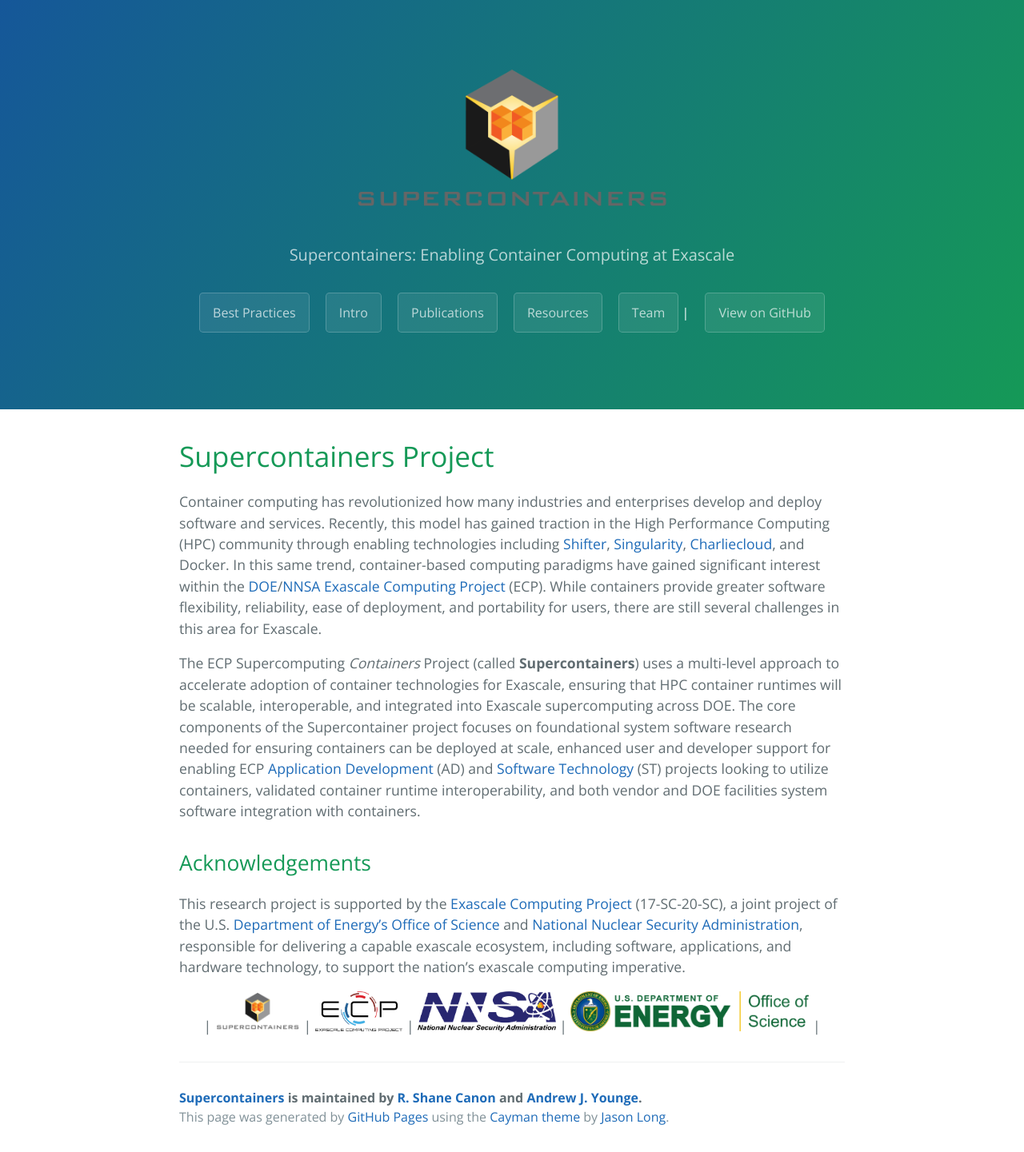
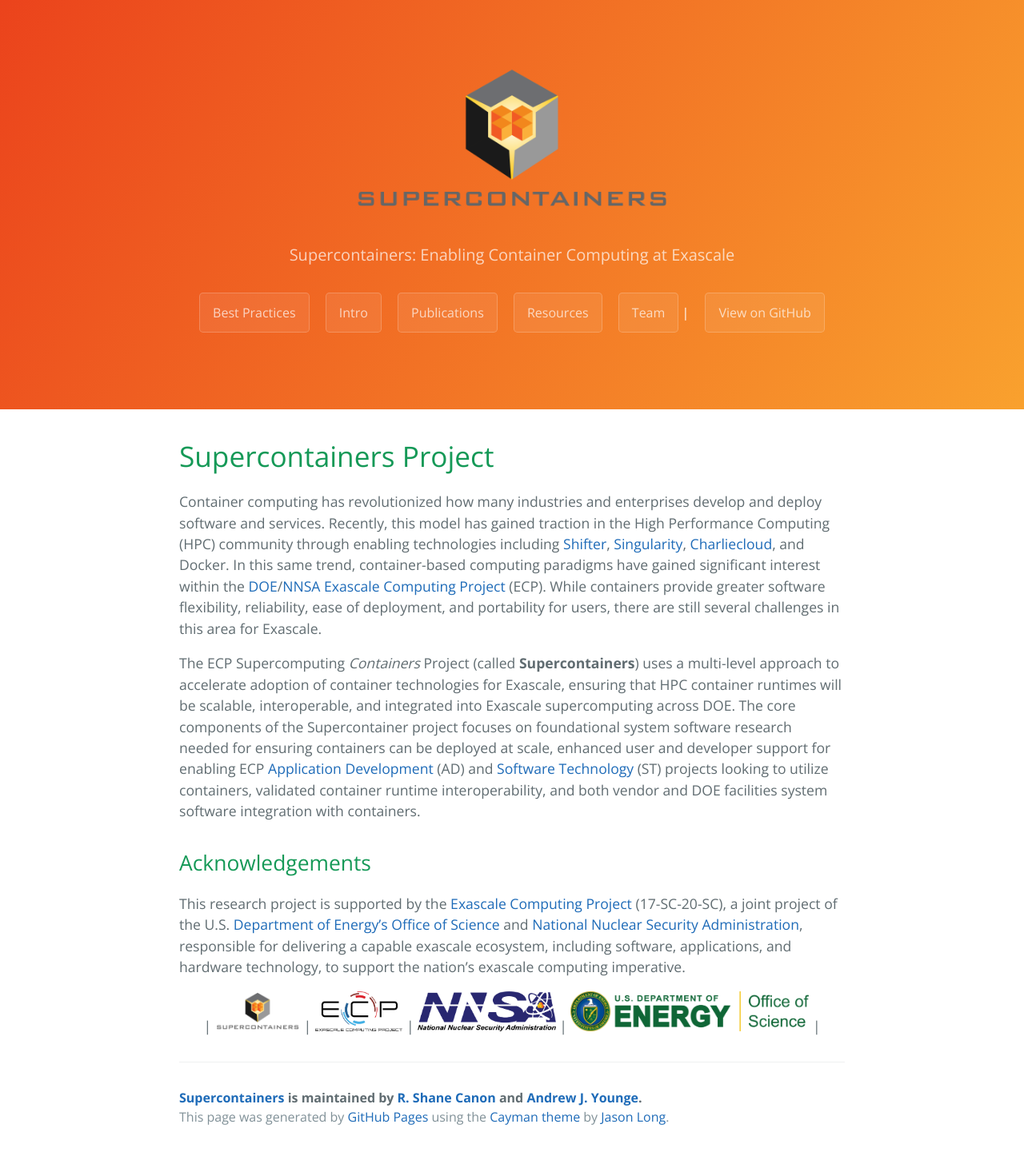
Before and after one commit to scanon/supercontainers.org, a Jekyll site: the page built from index.md, in a window 1280 px wide. Shown: the whole page at 80% size. Built offline with Jekyll 4.4.1, drawn with Linux system fonts in a browser that asks for light colours.

Commit message:
Update stylesheet.css
Change gradient colors

```diff
--- a/stylesheets/stylesheet.css
+++ b/stylesheets/stylesheet.css
@@ -57,7 +57,7 @@ a {
   color: #fff;
   text-align: center;
   background-color: #159957;
-  background-image: linear-gradient(120deg, #155799, #159957); }
+  background-image: linear-gradient(120deg, #eb431c, #f9a12e); }
 
 @media screen and (min-width: 64em) {
   .page-header {
```
